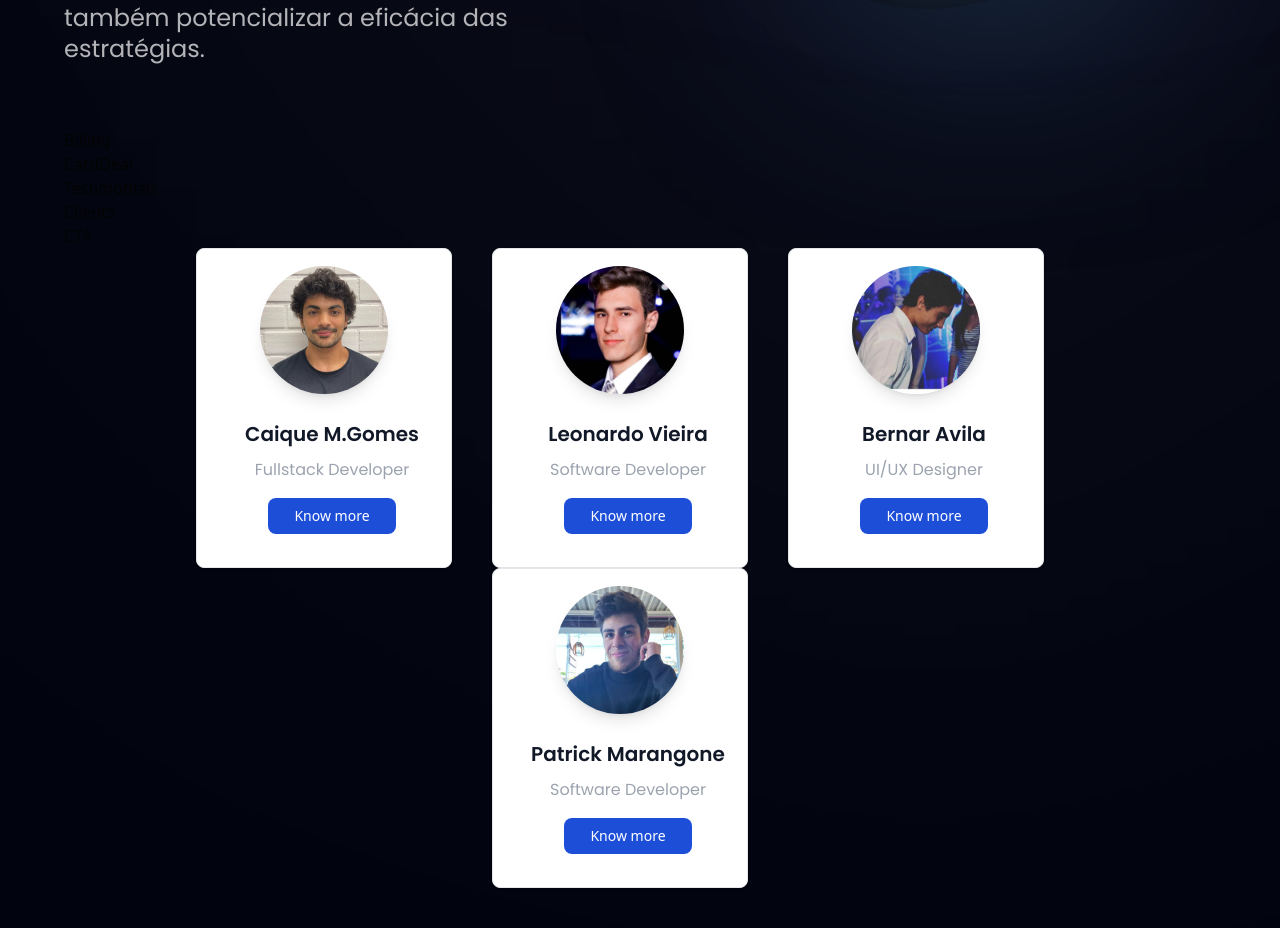
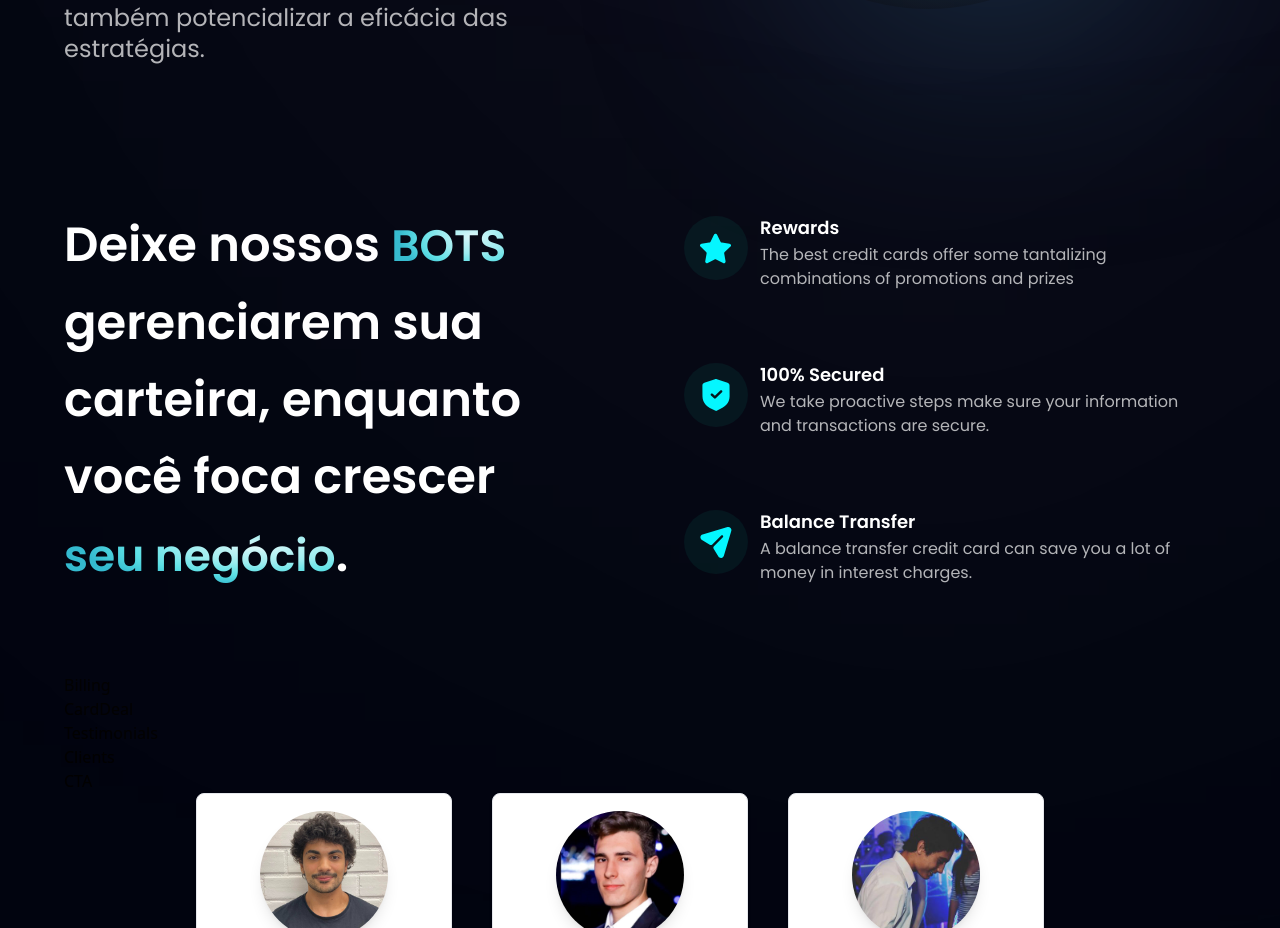
Before and after one commit to VortexMLTrading/Vortex_Front_End, a React (Vite) app in the folder vortex_front_end_test/: page / in a window 1280 px wide. Shown: the part 1444-2372 px from the top of the page. Built offline with nearby package versions, Linux system fonts and the light colour scheme.

Commit message:
Create new Business section.

```diff
--- a/vortex_front_end_test/src/App.jsx
+++ b/vortex_front_end_test/src/App.jsx
@@ -1,7 +1,7 @@
 import React from 'react'
 import styles from './style';
 
-import { Billing, CardDeal, Clients, CTA, Footer, Hero, Navbar, Stats, Testimonials, About, Team } from "./components";
+import { Billing, CardDeal, Clients, CTA, Footer, Hero, Navbar, Stats, Testimonials, About, Team, Business } from "./components";
 
 
 const App = () => (
@@ -21,6 +21,7 @@
       <div className={`${styles.boxWidth}`}>
         <Stats />
         <About />
+        <Business />
         <Billing />
         <CardDeal />
         <Testimonials />
--- /dev/null
+++ b/vortex_front_end_test/src/components/Business.jsx
@@ -0,0 +1,39 @@
+import React from 'react';
+import { features } from "../constants";
+import styles, { layout } from "../style";
+
+const FeatureCard = ( { icon, title, content, index }) => (
+    <div className={`flex flex-row p-6 rounded-[20px] ${index !== features.length -1 ? "mb-6" : "mb-0"} feature-card`}>
+        <div className={`w-[64px] h-[64px] rounded-full ${styles.flexCenter} bg-dimBlue`}>
+            <img src={icon} alt="icon" className="w-[50%] h-[50%] object-contain" />
+        </div>
+        <div className=" flex-1 flex flex-col ml-3">
+            <h4 className="font-poppins font-semibold text-white text-[18px] leading-[23px] mb-1">
+                {title}
+            </h4>
+            <p className="font-poppins font-normal text-dimWhite text-[16px] leading-[24px]">
+                {content}
+            </p>
+        </div>
+    </div>
+)
+
+const Business = () => {
+  return (
+    <section id="features" className={layout.section}>
+        <div className={layout.sectionInfo}>
+            <h2 className={styles.heading2}>
+                Deixe nossos <span className="text-gradient text-[44px]">BOTS</span> gerenciarem sua carteira, enquanto<br className="sm:block hidden" />você foca crescer <span className="text-gradient text-[44px]"> <br />seu negócio</span>.
+            </h2>
+        </div>
+
+        <div className={`${layout.sectionImg} flex-col`}>
+            {features.map((feature, index) => (
+                <FeatureCard key={feature.id} {...feature} index={index} />
+            ))}
+        </div>
+    </section>
+  )
+}
+
+export default Business
--- a/vortex_front_end_test/src/components/index.js
+++ b/vortex_front_end_test/src/components/index.js
@@ -9,6 +9,7 @@
 import Testimonials from "./Testimonials";
 import Hero from "./Hero";
 import About from "./About";
+import Business from "./Business";
 
 export {
   Navbar,
@@ -22,4 +23,5 @@
   Testimonials,
   Hero,
   About,
+  Business,
 };
```
